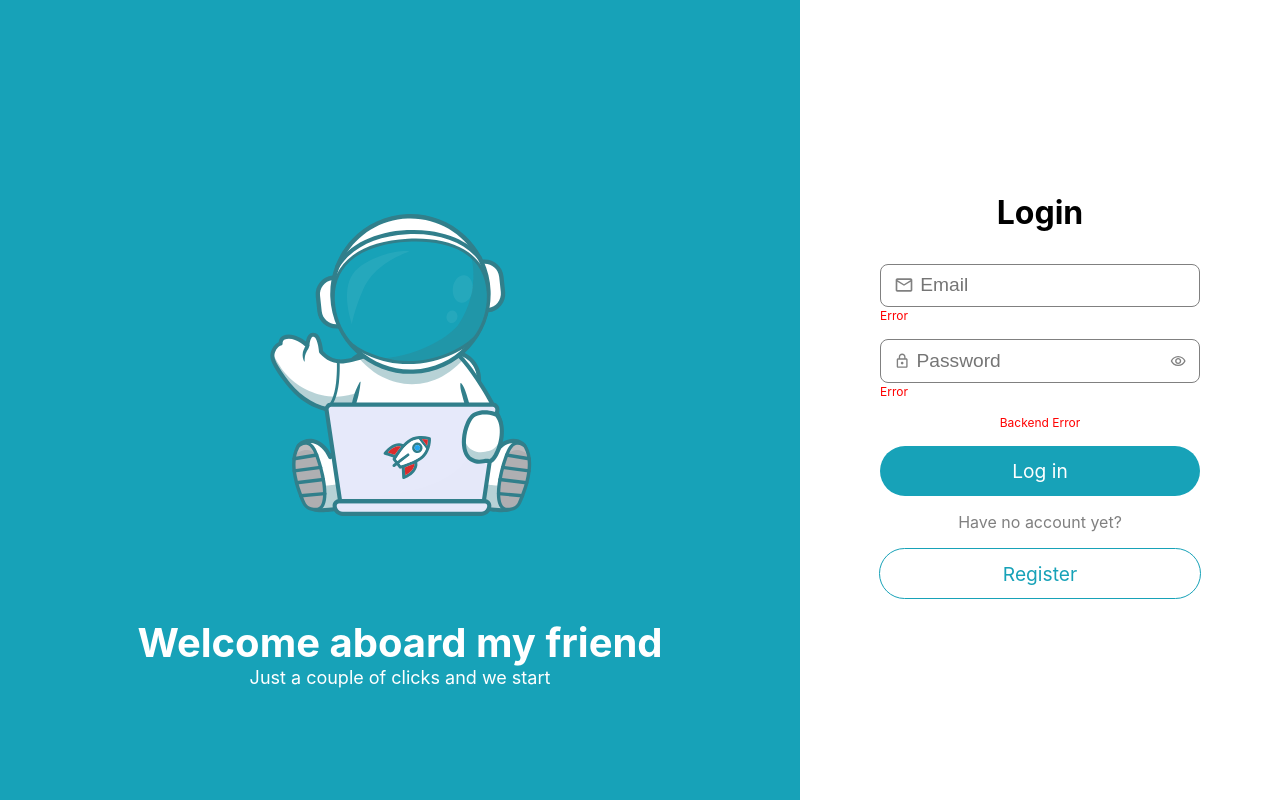
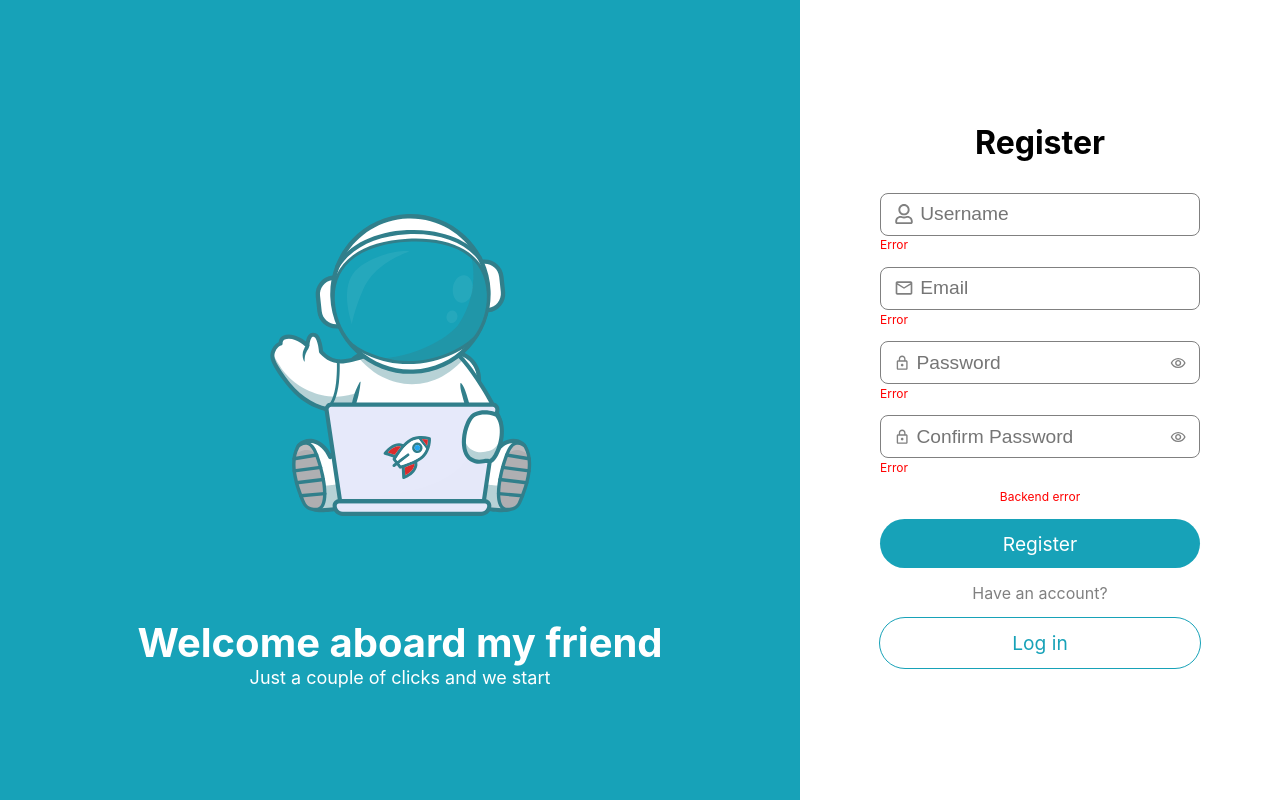
Before and after one commit to AmanGarg0303/pro-manage, a React (Create React App) app in the folder frontend/: page / in a window 1280 px wide. Both pictures are taken after a click on the button "Register". Built offline with nearby package versions, Linux system fonts and the light colour scheme.

Commit message:
active auth provider

```diff
--- a/frontend/src/components/login/Login.jsx
+++ b/frontend/src/components/login/Login.jsx
@@ -3,9 +3,12 @@ import styles from "./login.module.css";
 import { MdOutlineEmail } from "react-icons/md";
 import { MdOutlineLock } from "react-icons/md";
 import { MdOutlineRemoveRedEye } from "react-icons/md";
+import { useActiveAuthComp } from "../../providers/activeAuthComp";
 
 export const Login = () => {
   const [showPassword, setShowPassword] = useState(false);
+
+  const { activeAuthComp, setActiveAuthComp } = useActiveAuthComp();
 
   return (
     <div className={styles.container}>
@@ -44,7 +47,11 @@ export const Login = () => {
 
         <p className={styles.noAcc}>Have no account yet?</p>
 
-        <button className={styles.registerBtn} type="button">
+        <button
+          className={styles.registerBtn}
+          type="button"
+          onClick={() => setActiveAuthComp(1)}
+        >
           Register
         </button>
       </form>
--- a/frontend/src/components/register/Register.jsx
+++ b/frontend/src/components/register/Register.jsx
@@ -5,10 +5,13 @@ import { RiLockPasswordFill } from "react-icons/ri";
 import { MdOutlineRemoveRedEye } from "react-icons/md";
 import { FaRegUser } from "react-icons/fa";
 import { MdOutlineLock } from "react-icons/md";
+import { useActiveAuthComp } from "../../providers/activeAuthComp";
 
 export const Register = () => {
   const [showPassword, setShowPassword] = useState(false);
   const [showPassword1, setShowPassword1] = useState(false);
+
+  const { activeAuthComp, setActiveAuthComp } = useActiveAuthComp();
 
   return (
     <div className={styles.container}>
@@ -71,7 +74,11 @@ export const Register = () => {
 
         <p className={styles.haveAnAcc}>Have an account?</p>
 
-        <button className={styles.loginBtn} type="button">
+        <button
+          className={styles.loginBtn}
+          type="button"
+          onClick={() => setActiveAuthComp(0)}
+        >
           Log in
         </button>
       </form>
--- a/frontend/src/index.js
+++ b/frontend/src/index.js
@@ -2,10 +2,13 @@ import React from "react";
 import ReactDOM from "react-dom/client";
 import "./index.css";
 import App from "./App";
+import { ActiveAuthProvider } from "./providers/activeAuthComp";
 
 const root = ReactDOM.createRoot(document.getElementById("root"));
 root.render(
   <React.StrictMode>
-    <App />
+    <ActiveAuthProvider>
+      <App />
+    </ActiveAuthProvider>
   </React.StrictMode>
 );
--- a/frontend/src/pages/auth/Auth.jsx
+++ b/frontend/src/pages/auth/Auth.jsx
@@ -3,8 +3,12 @@ import styles from "./auth.module.css";
 import ArtImg from "../../assets/ArtImg.svg";
 import { Login } from "../../components/login/Login";
 import { Register } from "../../components/register/Register";
+import { useActiveAuthComp } from "../../providers/activeAuthComp";
 
 const Auth = () => {
+  const { activeAuthComp } = useActiveAuthComp();
+  // console.log(activeAuthComp);
+
   return (
     <div className={styles.container}>
       <div className={styles.leftSide}>
@@ -14,8 +18,7 @@ const Auth = () => {
       </div>
 
       <div className={styles.rightSide}>
-        <Login />
-        {/* <Register /> */}
+        {activeAuthComp === 0 ? <Login /> : <Register />}
       </div>
     </div>
   );
--- /dev/null
+++ b/frontend/src/providers/activeAuthComp.jsx
@@ -0,0 +1,24 @@
+import { useContext, createContext, useState, useEffect } from "react";
+
+const ActiveAuthContext = createContext();
+
+export const useActiveAuthComp = () => {
+  return useContext(ActiveAuthContext);
+};
+
+export const ActiveAuthProvider = ({ children }) => {
+  // 0 means Login, 1 means register
+  const [activeAuthComp, setActiveAuthComp] = useState(
+    localStorage.getItem("activeAuthComp") || 0
+  );
+
+  useEffect(() => {
+    localStorage.setItem("activeAuthComp", activeAuthComp);
+  }, [activeAuthComp]);
+
+  return (
+    <ActiveAuthContext.Provider value={{ activeAuthComp, setActiveAuthComp }}>
+      {children}
+    </ActiveAuthContext.Provider>
+  );
+};
```
